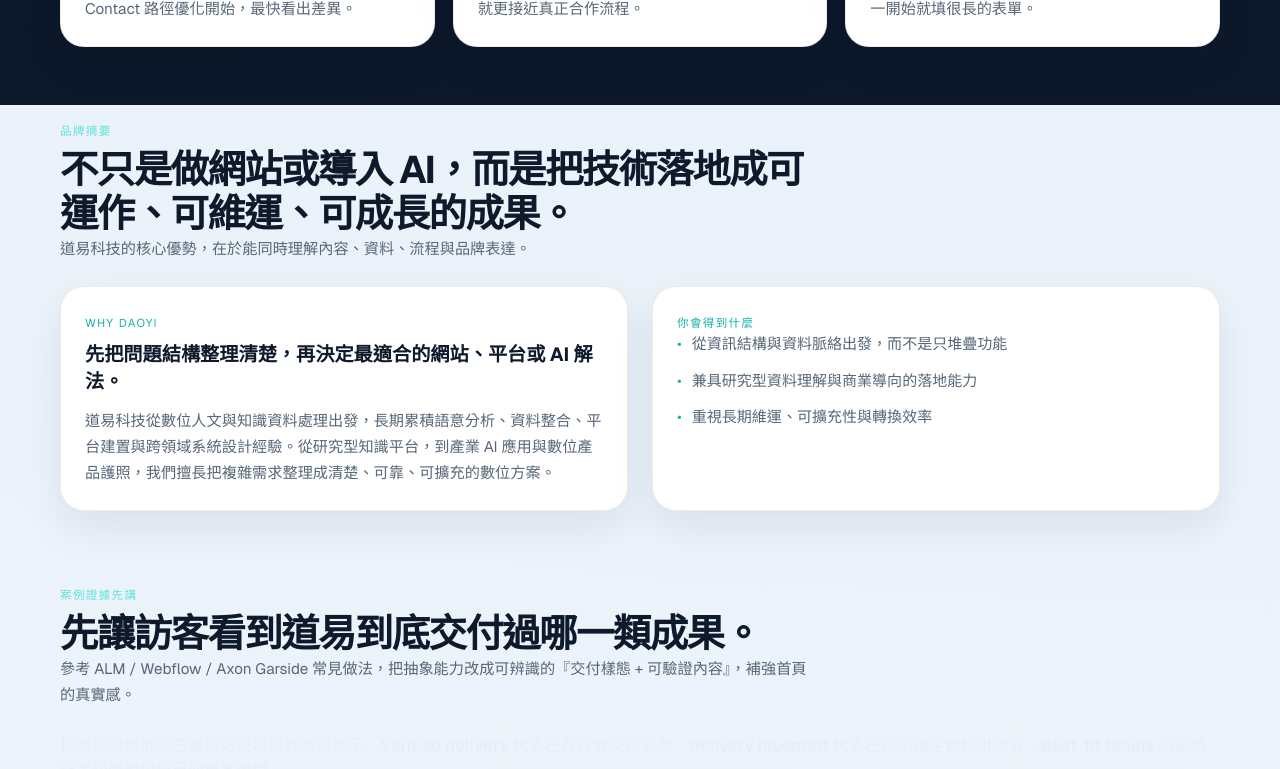
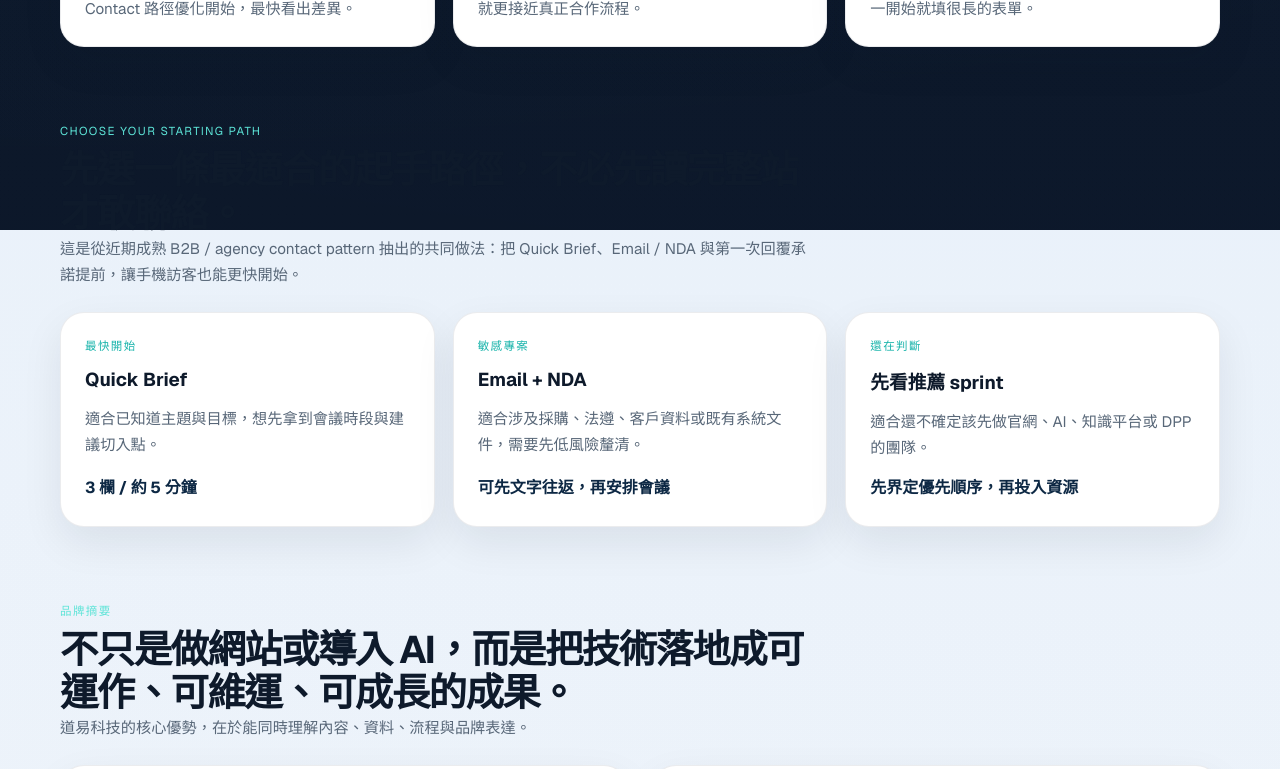
Before and after one commit to yangyen1977-wq/daoyi-website-2026, a Next.js app: page / in a window 1280 px wide. Shown: the part 5860-6629 px from the top of the page. Built offline with nearby package versions, Linux system fonts and the light colour scheme.

Commit message:
Refine homepage conversion paths and SEO

```diff
--- a/src/app/globals.css
+++ b/src/app/globals.css
@@ -452,17 +452,29 @@ a:hover {
 
 .homepage-readiness-card,
 .homepage-response-promise-card,
-.homepage-contact-route-card {
+.homepage-contact-route-card,
+.homepage-contact-start-card {
   display: flex;
   flex-direction: column;
   gap: 14px;
 }
 
 .homepage-readiness-card strong,
-.homepage-response-promise-card strong {
+.homepage-response-promise-card strong,
+.homepage-contact-start-card strong {
   margin-top: auto;
   color: #0d2844;
   line-height: 1.65;
+}
+
+.homepage-contact-start-grid {
+  align-items: stretch;
+}
+
+.homepage-contact-start-card {
+  min-height: 100%;
+  background: linear-gradient(180deg, rgba(93, 228, 215, 0.08), rgba(255, 255, 255, 0.04));
+  border: 1px solid rgba(93, 228, 215, 0.14);
 }
 
 .homepage-contact-route-card .inline-button {
--- a/src/app/page.tsx
+++ b/src/app/page.tsx
@@ -162,6 +162,17 @@ export const metadata: Metadata = {
     "案例頁優化",
   ],
   alternates: { canonical: "/" },
+  openGraph: {
+    title: "道易科技｜B2B 成長官網、AI 導入、知識平台與 DPP",
+    description:
+      "給需要同時處理品牌主張、案例證據、Contact 轉換與 DPP / AI 敘事的 B2B 團隊，一站看懂道易怎麼讓網站更容易 shortlist。",
+    url: `${siteConfig.url}/`,
+  },
+  twitter: {
+    card: "summary_large_image",
+    title: "道易科技｜B2B 官網、AI、知識平台與 DPP",
+    description: "先看懂值不值得 shortlist，再用 Quick Brief 或 Email / NDA 低摩擦開始。",
+  },
 };
 
 
@@ -331,6 +342,23 @@ export default function Home() {
         </div>
       </Section>
 
+
+      <Section
+        eyebrow="Choose your starting path"
+        title="先選一條最適合的起手路徑，不必先讀完整站才敢聯絡。"
+        description="這是從近期成熟 B2B / agency contact pattern 抽出的共同做法：把 Quick Brief、Email / NDA 與第一次回覆承諾提前，讓手機訪客也能更快開始。"
+      >
+        <div className="card-grid three-up homepage-contact-start-grid">
+          {homepageContactCompare.map((item) => (
+            <article key={item.title} className="feature-surface homepage-contact-start-card">
+              <span className="mini-label accent">{item.label}</span>
+              <h3>{item.title}</h3>
+              <p>{item.detail}</p>
+              <strong>{item.meta}</strong>
+            </article>
+          ))}
+        </div>
+      </Section>
 
       <Section
         eyebrow="品牌摘要"
```
